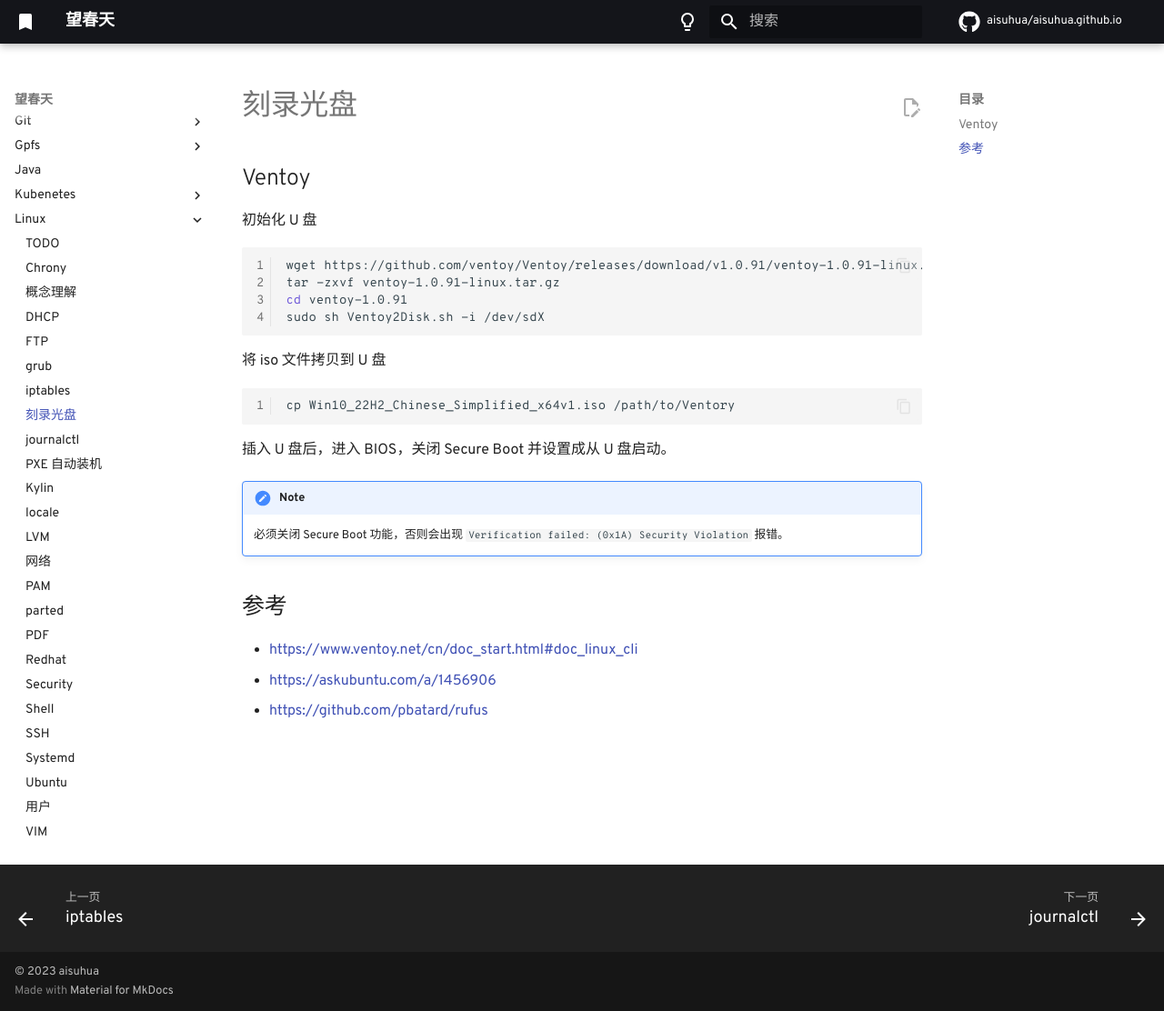
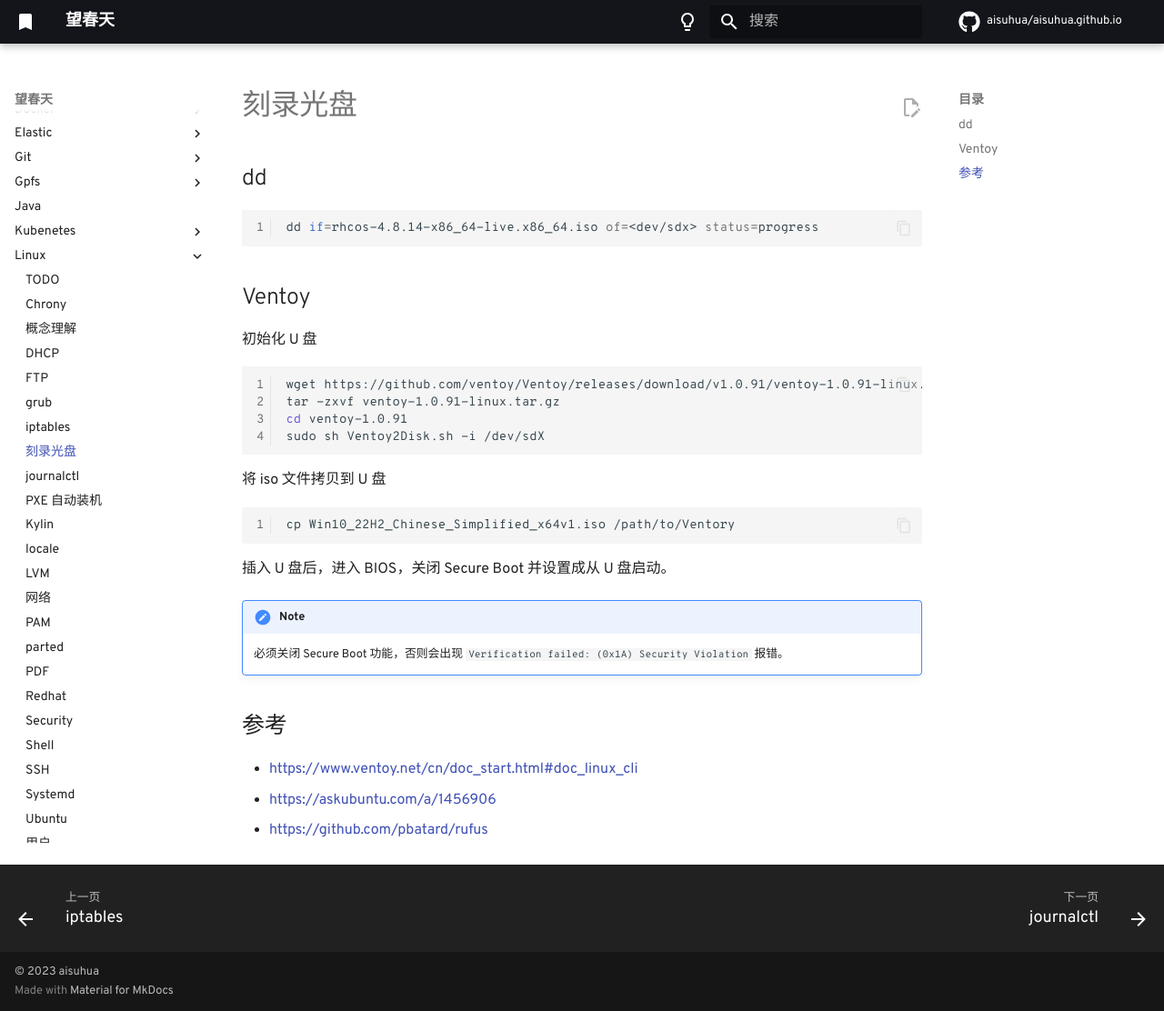
Before and after one commit to aisuhua/aisuhua.github.io, an MkDocs documentation site: the page built from docs/linux/iso.md, in a window 1280 px wide and 1112 px high. Shown: the whole window at 91% size. Built offline with MkDocs 1.6.1 and Material for MkDocs 9.7.7, drawn with Linux system fonts in a browser that asks for light colours; comment, search, counter and statistics services are not loaded.

Commit message:
kickstart.md

````diff
--- a/docs/linux/iso.md
+++ b/docs/linux/iso.md
@@ -1,4 +1,10 @@
 # 刻录光盘
+
+## dd
+
+```sh
+dd if=rhcos-4.8.14-x86_64-live.x86_64.iso of=<dev/sdx> status=progress
+```
 
 ## Ventoy
 
````
Also changed, not shown: docs/linux/network.md (+2 -0 lines).
